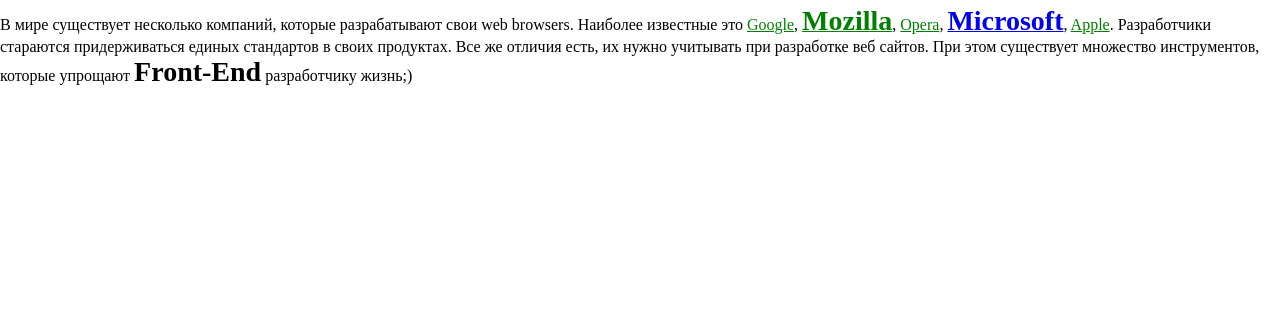
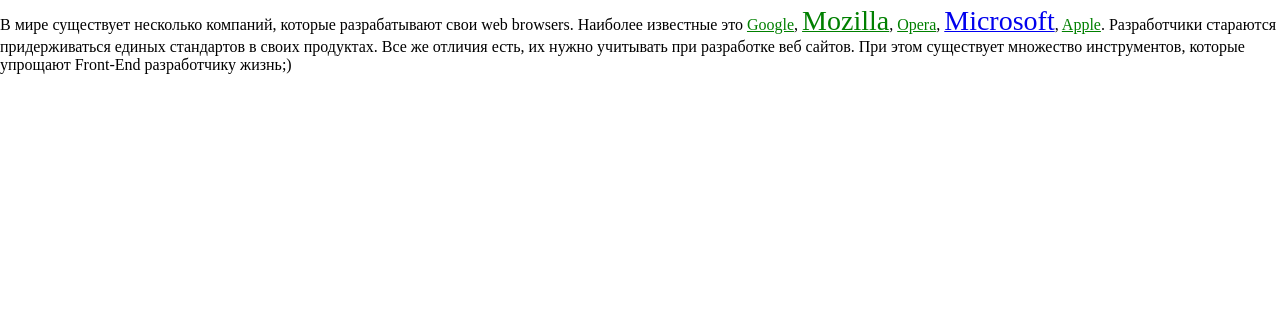
Before and after one commit to taniakononenko23/vscode-git-test11, a plain HTML site: page index.html in a window 1280 px wide. Shown: the part 484-800 px from the top of the page. Drawn offline with nearby package versions, Linux system fonts and the light colour scheme.

Commit message:
add init files

```diff
--- a/selectors.css
+++ b/selectors.css
@@ -17,7 +17,3 @@ ul li[data-description~="even"] {
   font-size: 24px;
   background-color: grey;
 }
-span[lang|="en"] {
-  font-weight: bold;
-  font-size: 28px;
-}
```
